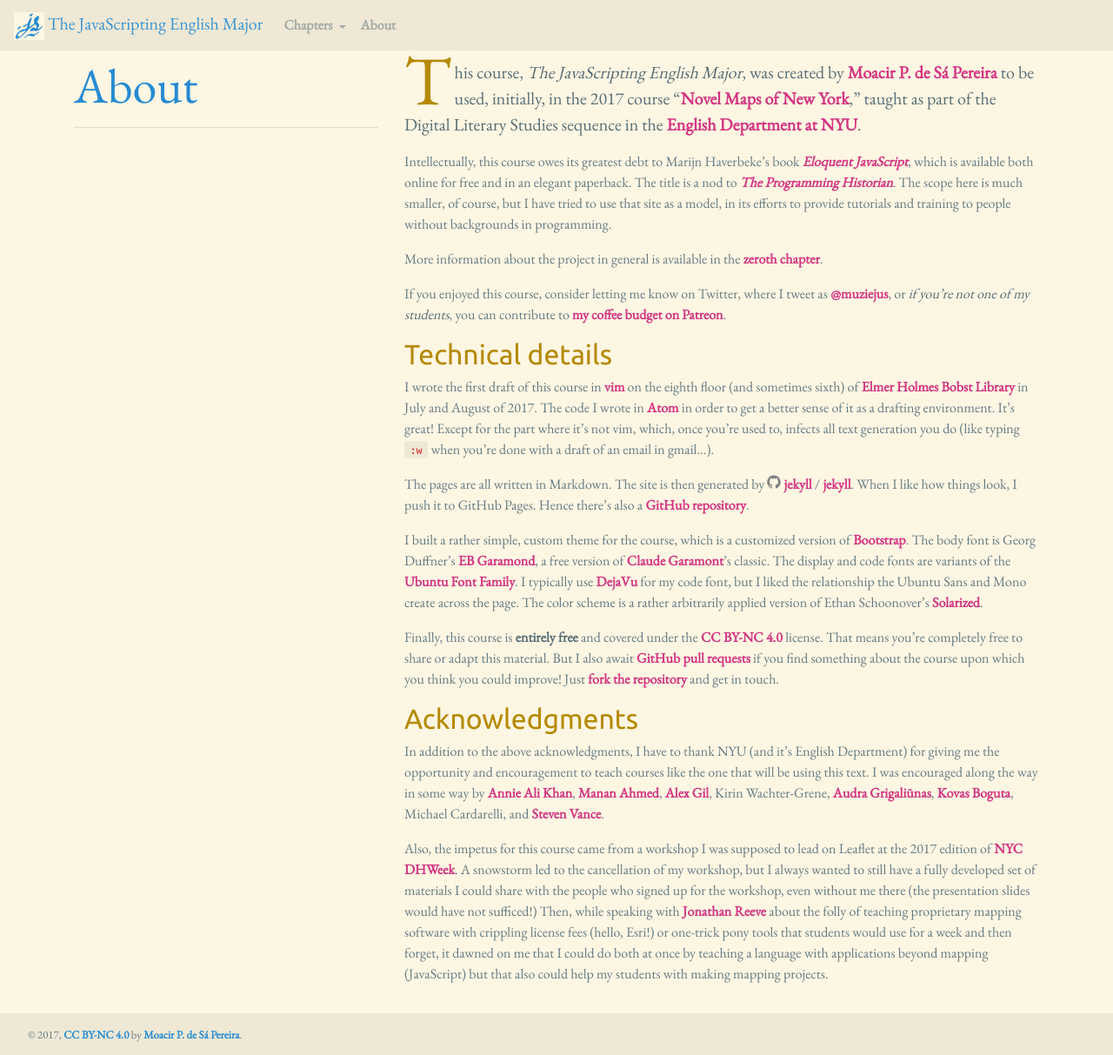
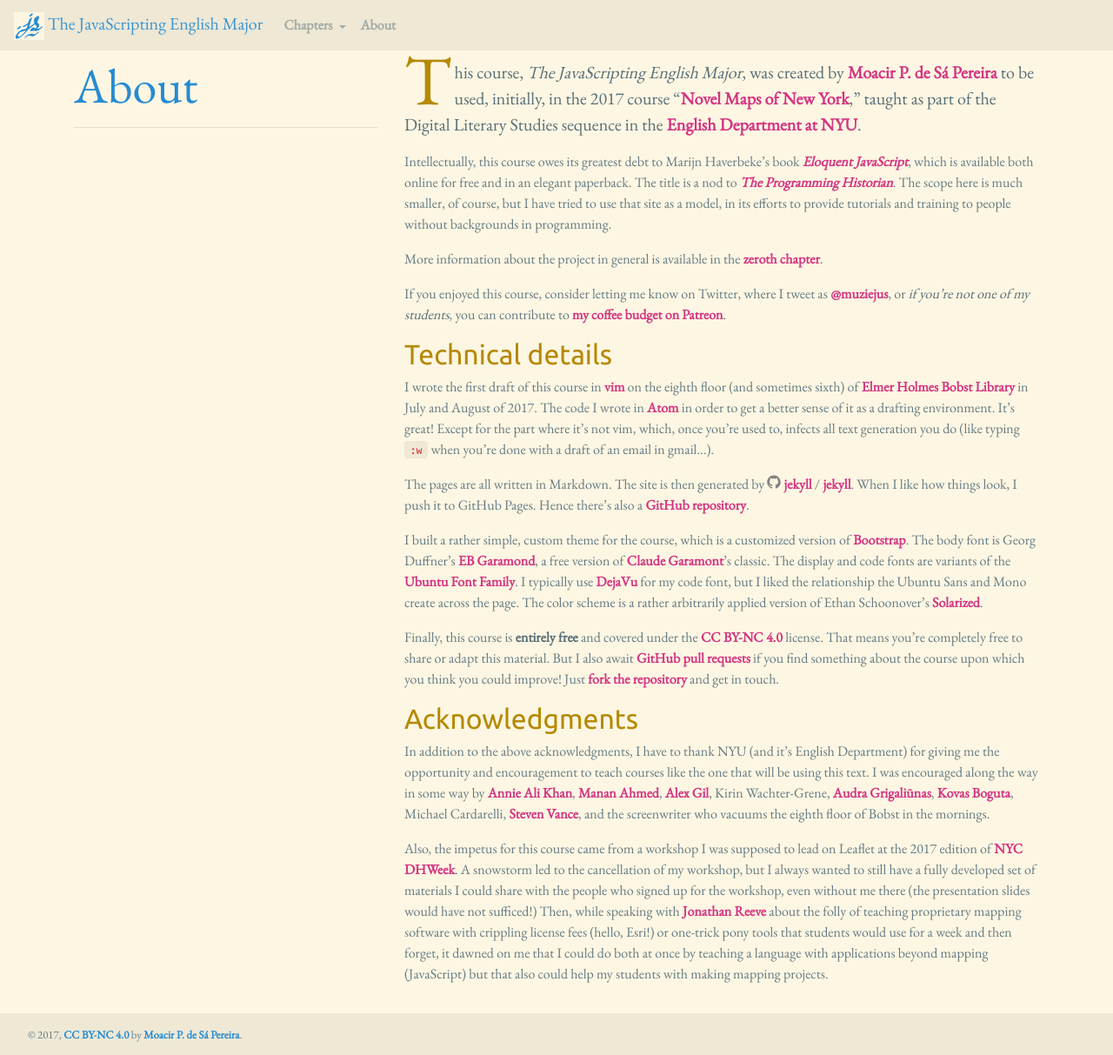
Before and after one commit to muziejus/javascripting-english-major, a Jekyll site: the page built from about.md, in a window 1280 px wide and 1213 px high. Shown: the whole window at 87% size. Built offline with Jekyll 4.4.1, drawn with Linux system fonts in a browser that asks for light colours; nearby versions of some CDN libraries.

Commit message:
add the screenwriter

```diff
--- a/about.md
+++ b/about.md
@@ -72,7 +72,8 @@
 Ahmed](http://history.columbia.edu/faculty/manan-ahmed/), [Alex
 Gil](https://elotroalex.com), Kirin Wachter-Grene, [Audra
 Grigaliūnas](https://audragrigs.com/), [Kovas Boguta](http://kovasboguta.com),
-Michael Cardarelli, and [Steven Vance](http://stevevance.net).
+Michael Cardarelli, [Steven Vance](http://stevevance.net), and the
+screenwriter who vacuums the eighth floor of Bobst in the mornings.
 
 Also, the impetus for this course came from a workshop I was supposed to lead
 on Leaflet at the 2017 edition of [NYC DHWeek](http://dhweek.nycdh.org). A
```
